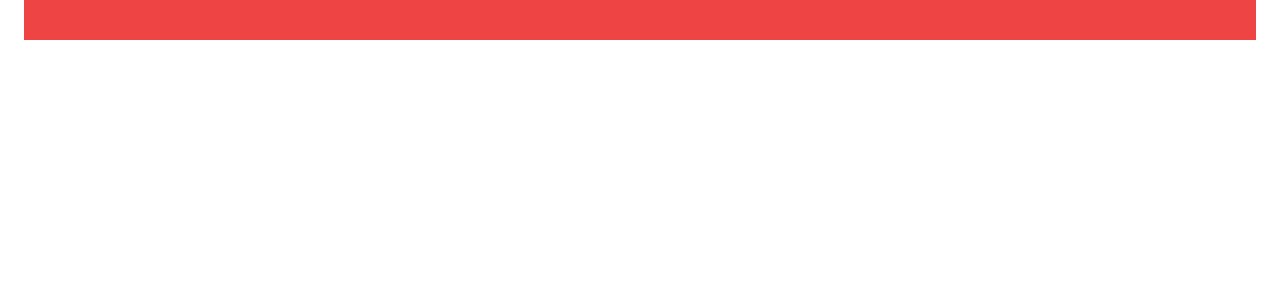
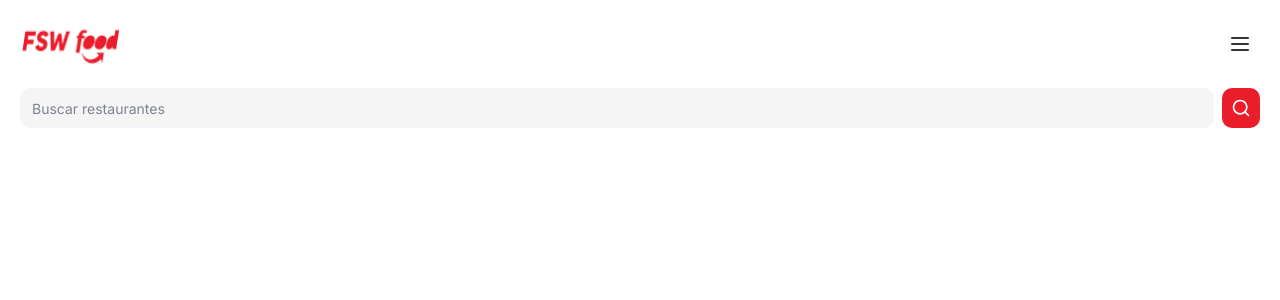
Before and after one commit to devmarcotulio/fsw-foods, a Next.js app: page / in a window 1280 px wide. Shown: the top 300 px of the page. Built offline with nearby package versions, Linux system fonts and the light colour scheme.

Commit message:
feat: add initial search component

```diff
--- /dev/null
+++ b/app/_components/search.tsx
@@ -0,0 +1,16 @@
+import { SearchIcon } from "lucide-react";
+import { Button } from "./ui/button";
+import { Input } from "./ui/input";
+
+const Search = () => {
+  return (
+    <div className="flex gap-2">
+      <Input placeholder="Buscar restaurantes" className="border-none" />
+      <Button size="icon">
+        <SearchIcon size={20} />
+      </Button>
+    </div>
+  );
+};
+
+export default Search;
--- /dev/null
+++ b/app/_components/ui/input.tsx
@@ -0,0 +1,25 @@
+import * as React from "react";
+
+import { cn } from "@/app/_lib/utils";
+
+export interface InputProps
+  extends React.InputHTMLAttributes<HTMLInputElement> {}
+
+const Input = React.forwardRef<HTMLInputElement, InputProps>(
+  ({ className, type, ...props }, ref) => {
+    return (
+      <input
+        type={type}
+        className={cn(
+          "flex h-10 w-full rounded-md border border-input bg-background px-3 py-2 text-sm ring-offset-background file:border-0 file:bg-transparent file:text-sm file:font-medium placeholder:text-muted-foreground focus-visible:outline-none focus-visible:ring-2 focus-visible:ring-ring focus-visible:ring-offset-2 disabled:cursor-not-allowed disabled:opacity-50",
+          className,
+        )}
+        ref={ref}
+        {...props}
+      />
+    );
+  },
+);
+Input.displayName = "Input";
+
+export { Input };
--- a/app/page.tsx
+++ b/app/page.tsx
@@ -1,8 +1,15 @@
 import Header from "./_components/header";
+import Search from "./_components/search";
 
 const Home = () => {
-  return <div className="mx-6 bg-red-500 py-5"></div>;
-  return <Header />;
+  return (
+    <>
+      <Header />
+      <div className="px-5 pt-6">
+        <Search />
+      </div>
+    </>
+  );
 };
 
 export default Home;
```
